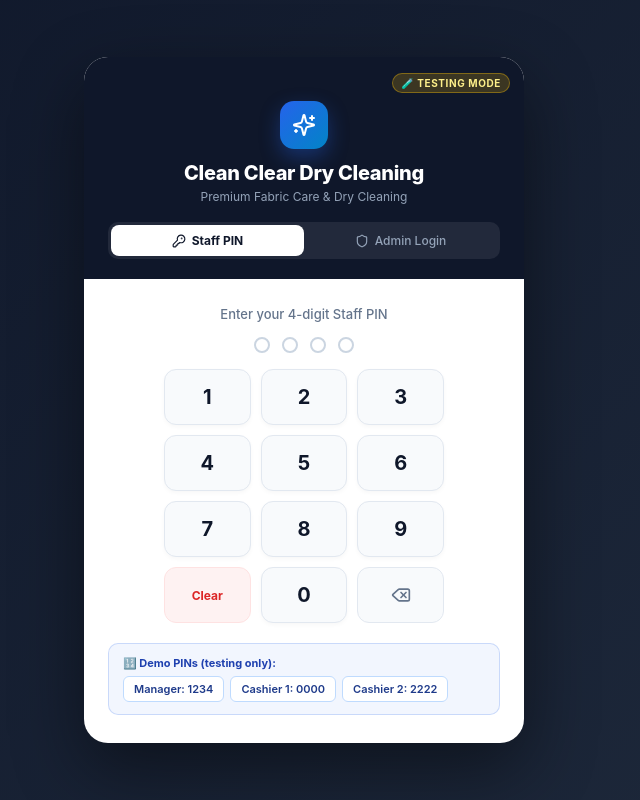
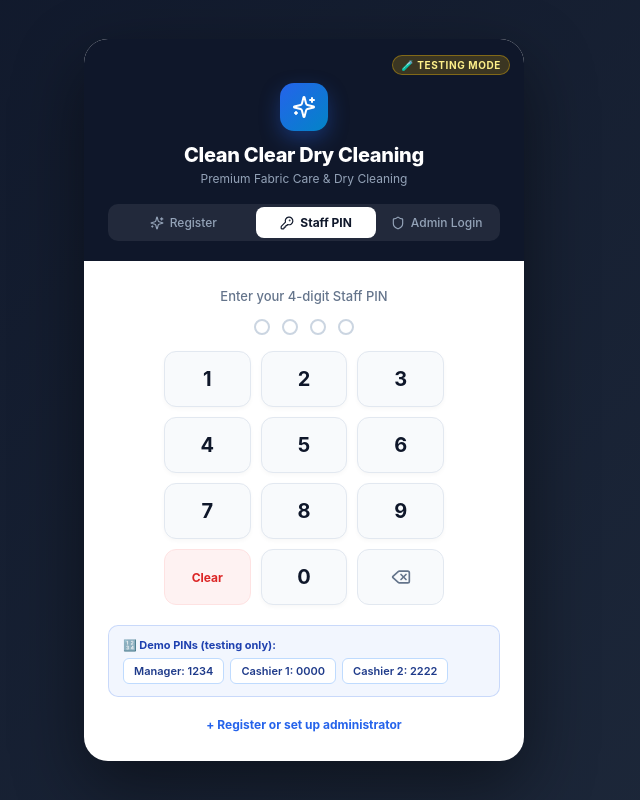
Before and after one commit to wakhaldaily/freshfold, a React (Vite) app: page / in a window 1280 px wide. Both pictures are taken after a click on the button "Staff PIN". Shown: the whole page, without its empty margins (336-976 px from the left). Built offline with nearby package versions, Linux system fonts and the light colour scheme; no server answers.

Commit message:
fix: ensure admin signup & store setup are always accessible in production with clean zero-state database

```diff
--- a/src/App.jsx
+++ b/src/App.jsx
@@ -467,8 +467,7 @@ export default function App() {
         tagline={data?.settings?.tagline || backend.tagline || 'Counter & Store Management System'}
         showDemoHints={demoMode}
         setupRequired={remote ? Boolean(backend.setupRequired) : (!data?.admins || data.admins.length === 0)}
-        // Remote: anyone may only create the *first* administrator; later admins are added in Settings.
-        allowSignup={remote ? Boolean(backend.setupRequired) : (!data?.admins || data.admins.length === 0)}
+        allowSignup={true}
         onPinLogin={async (pin) => {
           const user = await loginStaff(pin, data);
           await handleAuthenticated(user);
--- a/src/components/AppLoginScreen.jsx
+++ b/src/components/AppLoginScreen.jsx
@@ -16,7 +16,7 @@ export default function AppLoginScreen({
   storeName = 'Clean Clear Dry Cleaning',
   tagline = 'Counter & Store Management System',
   showDemoHints = false,
-  allowSignup = false,
+  allowSignup = true,
   setupRequired = false,
   onPinLogin,
   onAdminLogin,
@@ -24,7 +24,7 @@ export default function AppLoginScreen({
   onToast,
 }) {
   // First visit to an unconfigured store goes straight to setup; otherwise admin sign in.
-  const [authMode, setAuthMode] = useState(setupRequired && allowSignup ? 'signup' : 'admin'); // 'admin' | 'pin' | 'signup'
+  const [authMode, setAuthMode] = useState(setupRequired ? 'signup' : 'admin'); // 'admin' | 'pin' | 'signup'
   const [submitting, setSubmitting] = useState(false);
 
   // Staff PIN State
@@ -239,14 +239,14 @@ export default function AppLoginScreen({
           <div
             style={{
               display: 'grid',
-              gridTemplateColumns: setupRequired ? '1.2fr 1fr 1fr' : '1fr 1fr',
+              gridTemplateColumns: (setupRequired || allowSignup) ? '1.2fr 1fr 1fr' : '1fr 1fr',
               background: 'rgba(255, 255, 255, 0.08)',
               borderRadius: '10px',
               padding: '3px',
               marginTop: '18px',
             }}
           >
-            {setupRequired && (
+            {(setupRequired || allowSignup) && (
               <button
                 type="button"
                 onClick={() => setAuthMode('signup')}
@@ -266,7 +266,7 @@ export default function AppLoginScreen({
                   transition: 'all 0.15s ease',
                 }}
               >
-                <Sparkles size={14} color={authMode === 'signup' ? '#2563eb' : '#94a3b8'} /> Store Setup
+                <Sparkles size={14} color={authMode === 'signup' ? '#2563eb' : '#94a3b8'} /> {setupRequired ? 'Store Setup' : 'Register'}
               </button>
             )}
             <button
@@ -507,6 +507,18 @@ export default function AppLoginScreen({
                 </div>
               </div>
               )}
+
+              {(allowSignup || setupRequired) && (
+                <div style={{ marginTop: '16px', textAlign: 'center' }}>
+                  <button
+                    type="button"
+                    onClick={() => setAuthMode('signup')}
+                    style={{ background: 'transparent', border: 'none', color: '#2563eb', fontSize: '12px', fontWeight: 700, cursor: 'pointer' }}
+                  >
+                    {setupRequired ? '🏪 First time? Set up this store (first administrator)' : '+ Register or set up administrator'}
+                  </button>
+                </div>
+              )}
             </div>
           )}
 
@@ -648,7 +660,7 @@ export default function AppLoginScreen({
           {/* ========================================================= */}
           {/* MODE 3: FIRST-TIME / NEW ADMIN SIGNUP & STORE SETUP      */}
           {/* ========================================================= */}
-          {authMode === 'signup' && allowSignup && (
+          {authMode === 'signup' && (allowSignup || setupRequired) && (
             <form onSubmit={handleSignupSubmit}>
               <div style={{ marginBottom: '14px', background: '#eff6ff', padding: '12px 14px', borderRadius: '12px', border: '1.5px solid #bfdbfe' }}>
                 <label style={{ display: 'block', fontSize: '11px', fontWeight: 800, color: '#1e3a8a', marginBottom: '5px', textTransform: 'uppercase', letterSpacing: '0.4px' }}>
```
Also changed, not shown: scripts/clear-production-data.mjs (+31 -2 lines).
